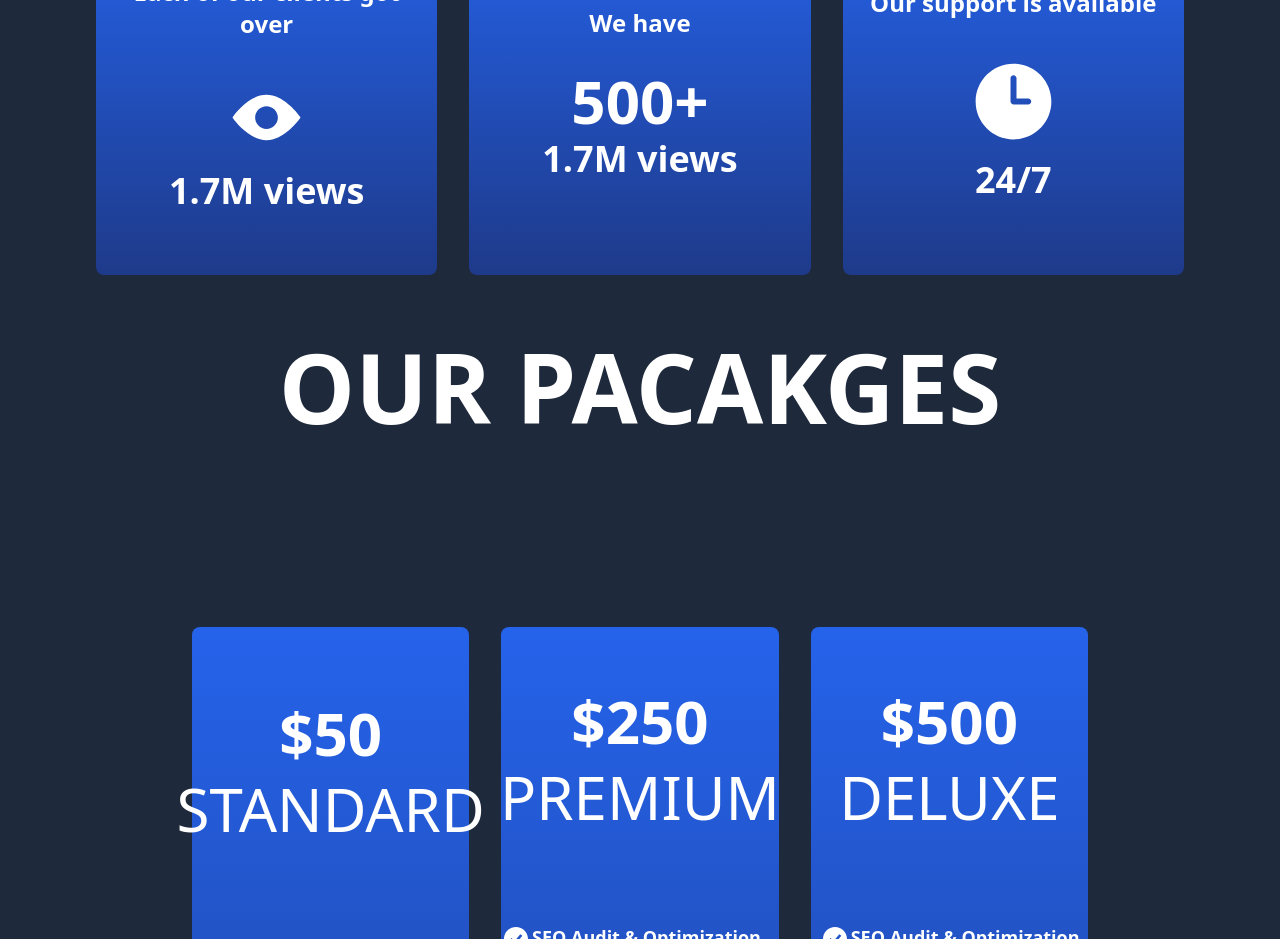
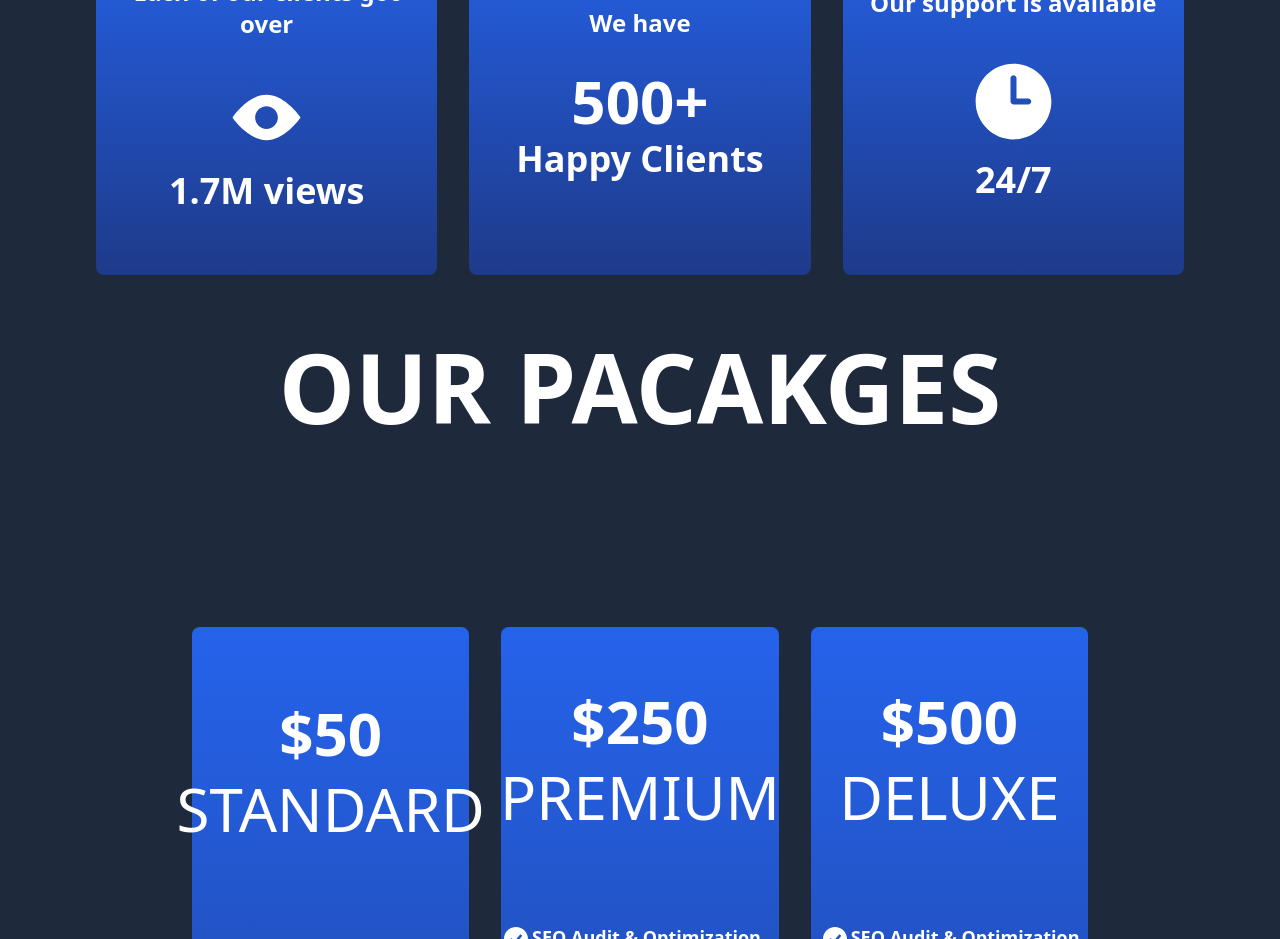
Before and after one commit to Omar-Risi/sparkline, a React (Vite) app: page / in a window 1280 px wide. Shown: the part 1360-2299 px from the top of the page. Built offline with nearby package versions, Linux system fonts and the light colour scheme.

Commit message:
Fixed a typo

```diff
--- a/src/components/About.jsx
+++ b/src/components/About.jsx
@@ -20,7 +20,7 @@ function About() {
         <AboutBox>
           <h4 className="text-2xl font-bold">We have</h4>
           <h1 className="mt-8 text-6xl font-bold text-center">500+</h1>
-          <p className="text-4xl font-bold mt-2">1.7M views</p>
+          <p className="text-4xl font-bold mt-2">Happy Clients</p>
         </AboutBox>
         <AboutBox>
           <h4 className="text-2xl font-bold">Our support is available</h4>
```
